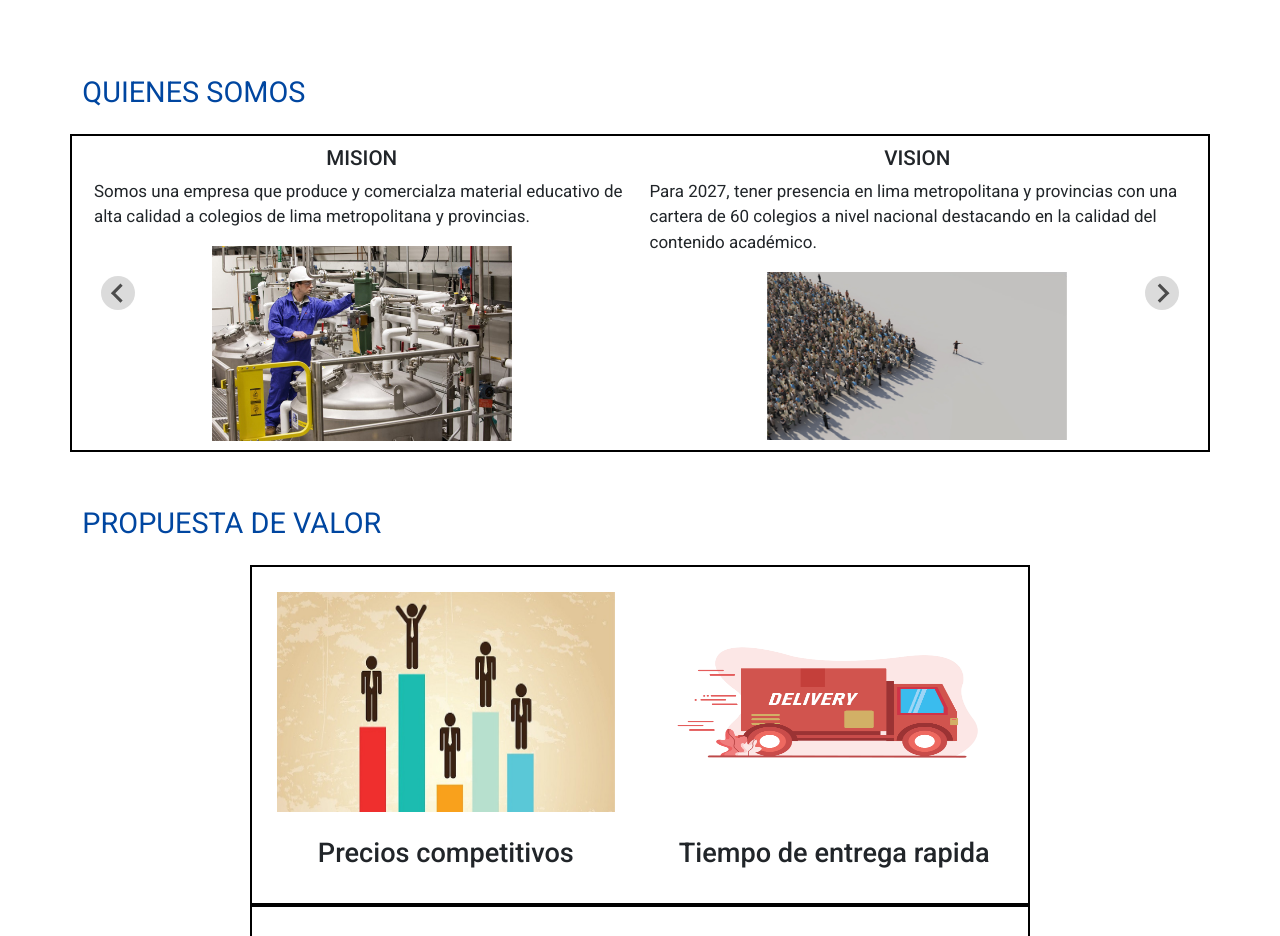
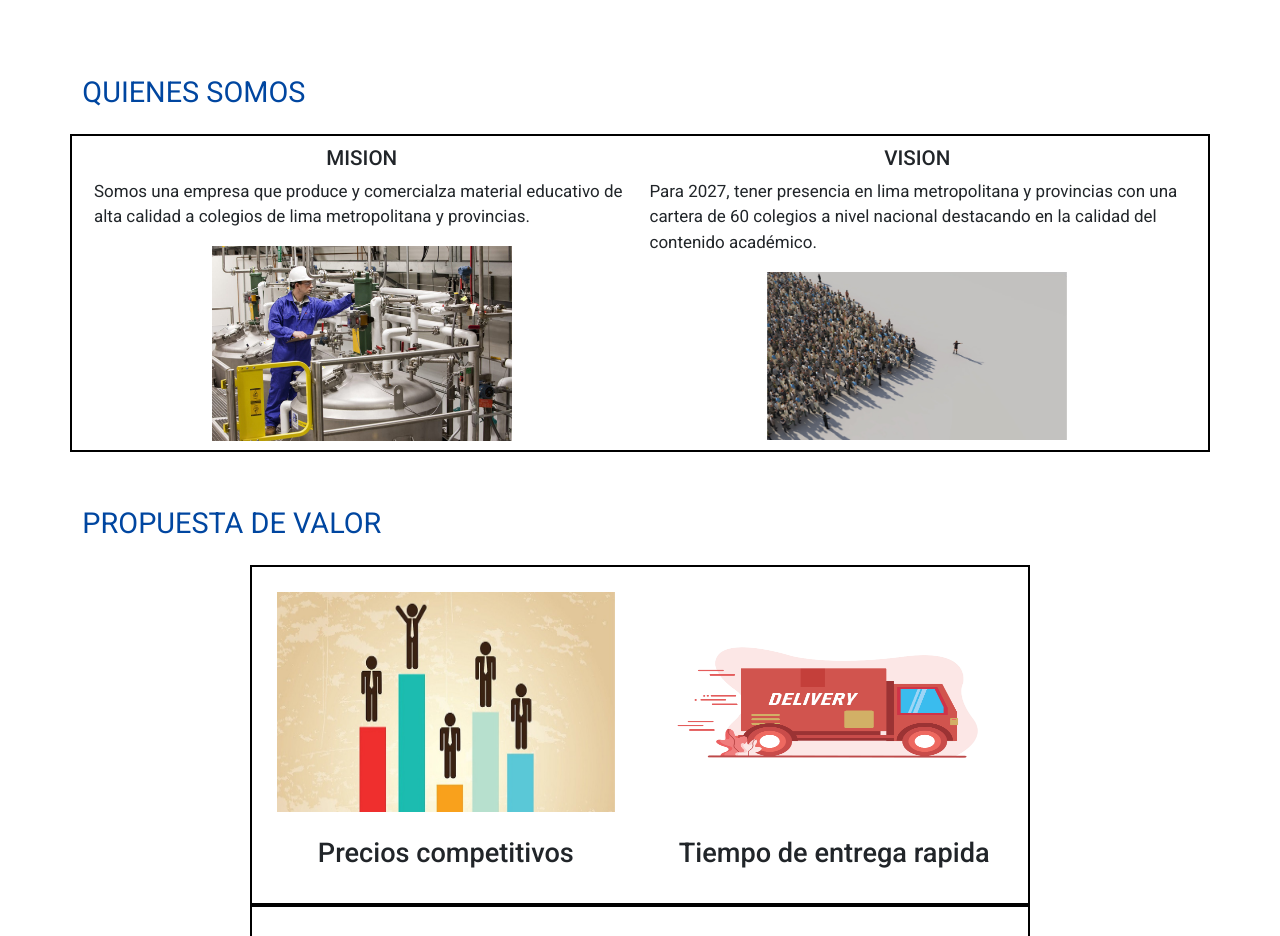
Before and after one commit to Alexiseo28/proyectstaff, a plain HTML site: page index.html in a window 1280 px wide. Shown: the part 860-1796 px from the top of the page. Drawn offline with Linux system fonts and the light colour scheme.

Commit message:
Add files via upload

```diff
--- a/index.html
+++ b/index.html
@@ -584,7 +584,7 @@
 
             new Splide( '#carrusel01-slider', {
                 type   : 'loop',
-                arrow: false,
+                arrows: false,
                 /*speed : 600,
                 interval: 7000,*/
                 pauseOnHover: false,
@@ -593,11 +593,11 @@
                 breakpoints: {
                     1399: {
                         perPage: 2,
-                        arrow: false
+                        arrows: false
                     },
                     974: {
                         perPage: 1,
-                        arrow: true
+                        arrows: false
                     }
                 }
             } ).mount();
```
